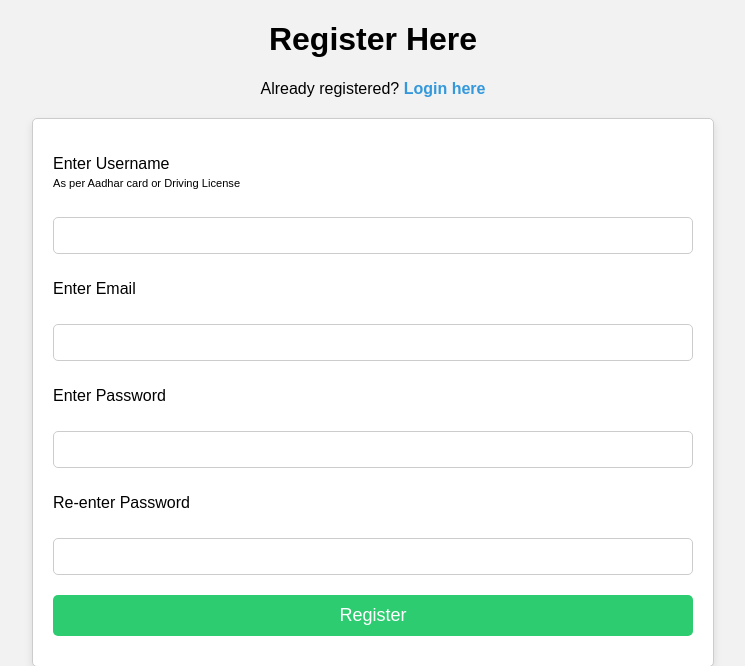
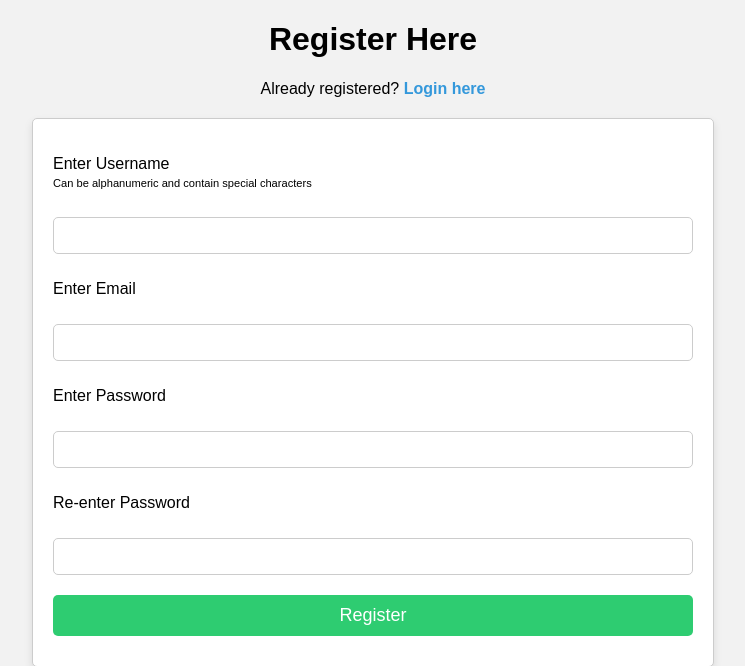
Before and after one commit to shah-ka-alt/wheelos_live, a Django app: page /register in a window 1280 px wide. Shown: the top 666 px of the page, without its empty margins (267-1012 px from the left). Run offline with Django 4.2, Linux system fonts and the light colour scheme; parts of the project's set-up code (start-up, migrations or seed data) failed here and were passed over.

Commit message:
Update register.html

```diff
--- a/templates/register.html
+++ b/templates/register.html
@@ -112,7 +112,7 @@
         {% csrf_token %}
         <p>Enter Username
             <br>
-        <small><small>As per Aadhar card or Driving License</small></small>
+        <small><small>Can be alphanumeric and contain special characters</small></small>
         </p>
         <input type="text" id="username" name="username">
         <p>Enter Email</p>
```
